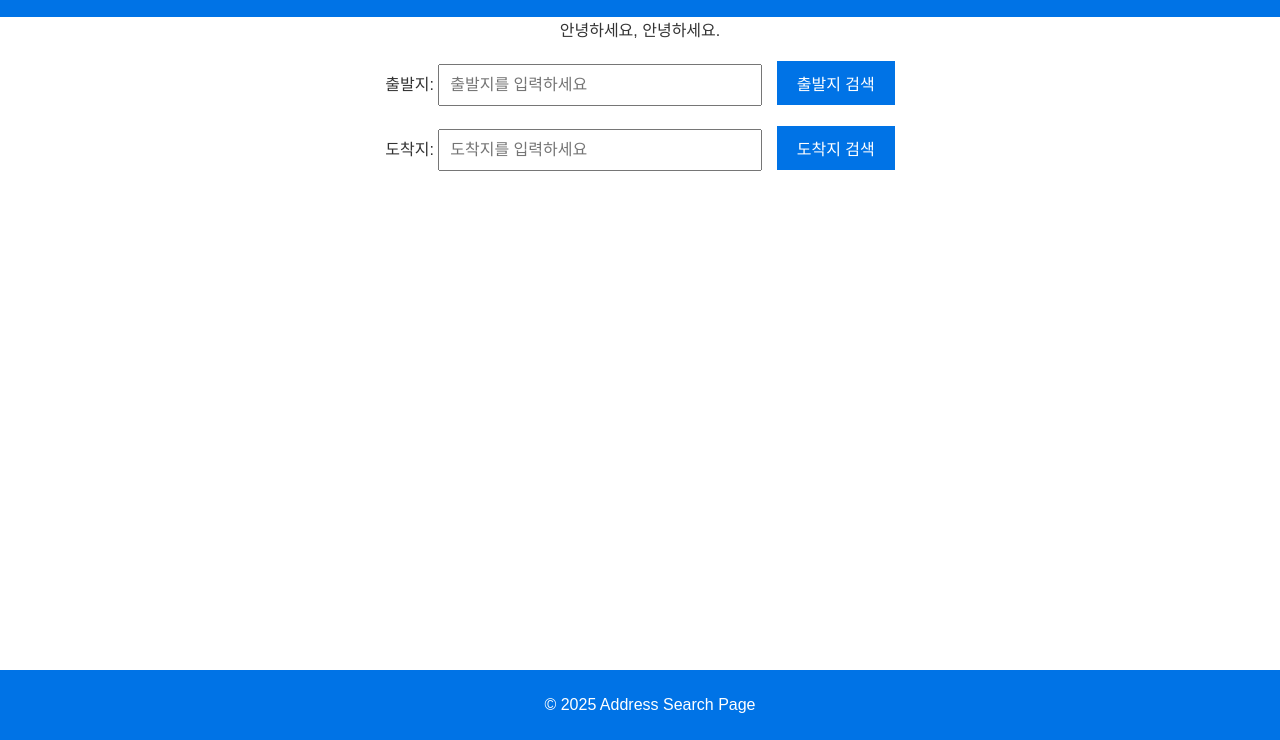
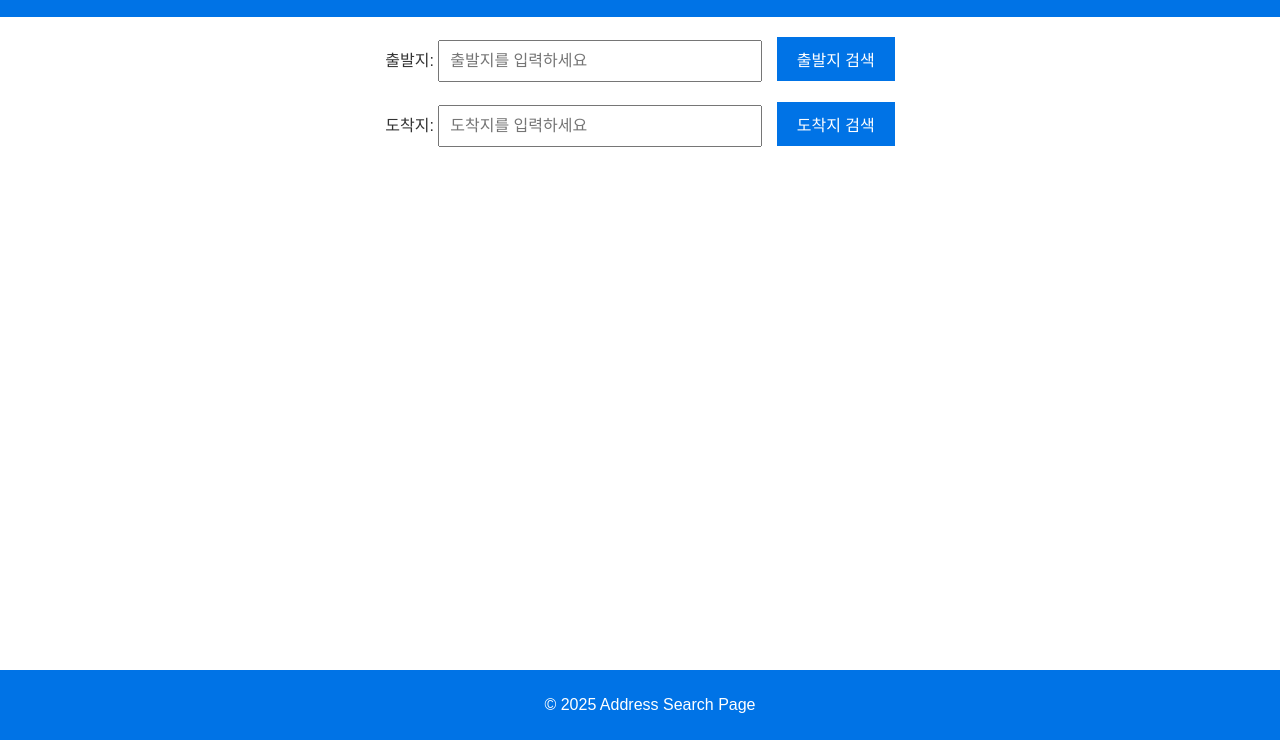
Before and after one commit to oh-taekjun/airdrive, a plain HTML site: page index.html in a window 1280 px wide. Shown: the part 60-800 px from the top of the page. Drawn offline with Linux system fonts and the light colour scheme.

Commit message:
Update index.html

```diff
--- a/index.html
+++ b/index.html
@@ -72,8 +72,6 @@
 
     <main>
 
-        안녕하세요, 안녕하세요.
-
         <div class="search-container">
             <label for="departure">출발지:</label>
             <input type="text" id="departure" placeholder="출발지를 입력하세요">
```
